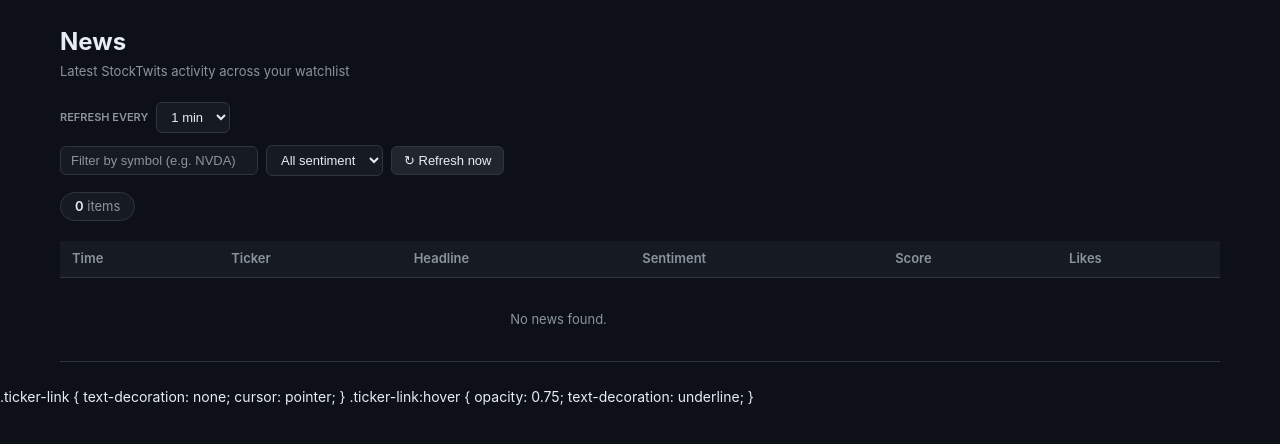
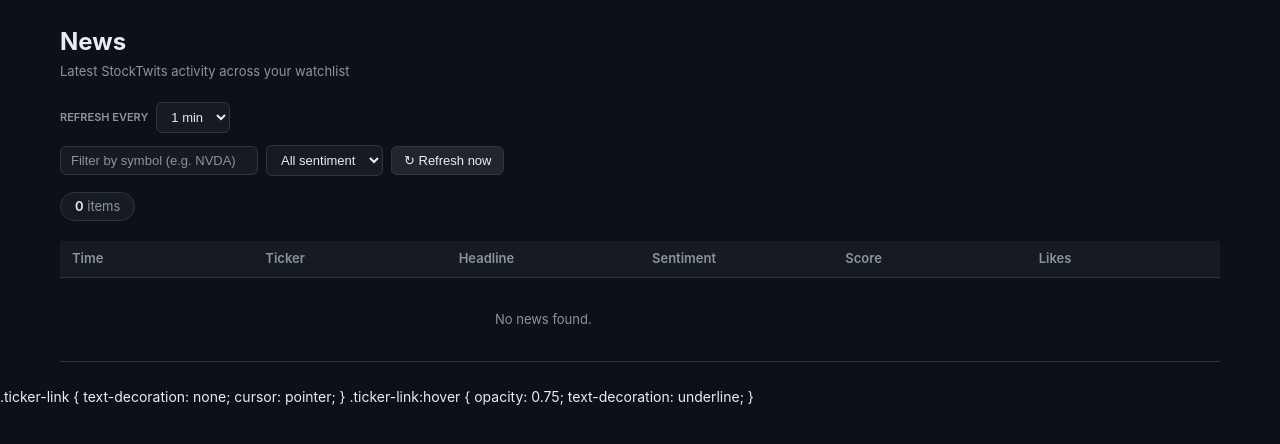
Before and after one commit to 7scgb4t8vc-cpu/stocktwits-collector, a Flask app: page /news in a window 1280 px wide. Shown: the part 56-500 px from the top of the page. Run offline with Flask 3, Linux system fonts and the light colour scheme; data that the repository does not hold is empty.

Commit message:
Add styles for news table in news.html
Added CSS styles for the news table layout and overflow handling.

```diff
--- a/dashboard/templates/news.html
+++ b/dashboard/templates/news.html
@@ -1,6 +1,20 @@
 {% extends "base.html" %}
 {% block content %}
-
+<style>
+#news-table {
+  table-layout: fixed;
+  width: 100%;
+}
+#news-table th:nth-child(3),
+#news-table td:nth-child(3) {
+  max-width: 300px;
+}
+#news-table td:nth-child(3) {
+  overflow-x: auto;
+  white-space: nowrap;
+  display: block;
+}
+</style>
 <div class="page-header">
   <h1>News</h1>
   <p class="page-subtitle">Latest StockTwits activity across your watchlist</p>
```
